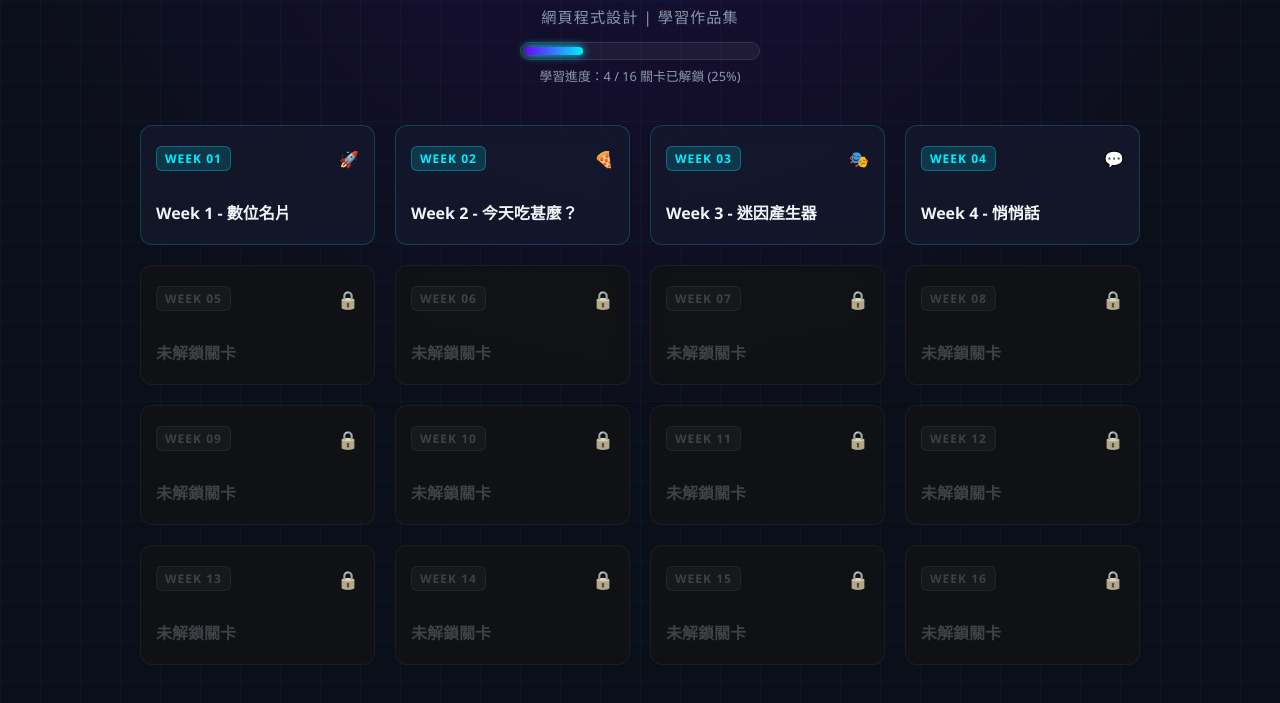
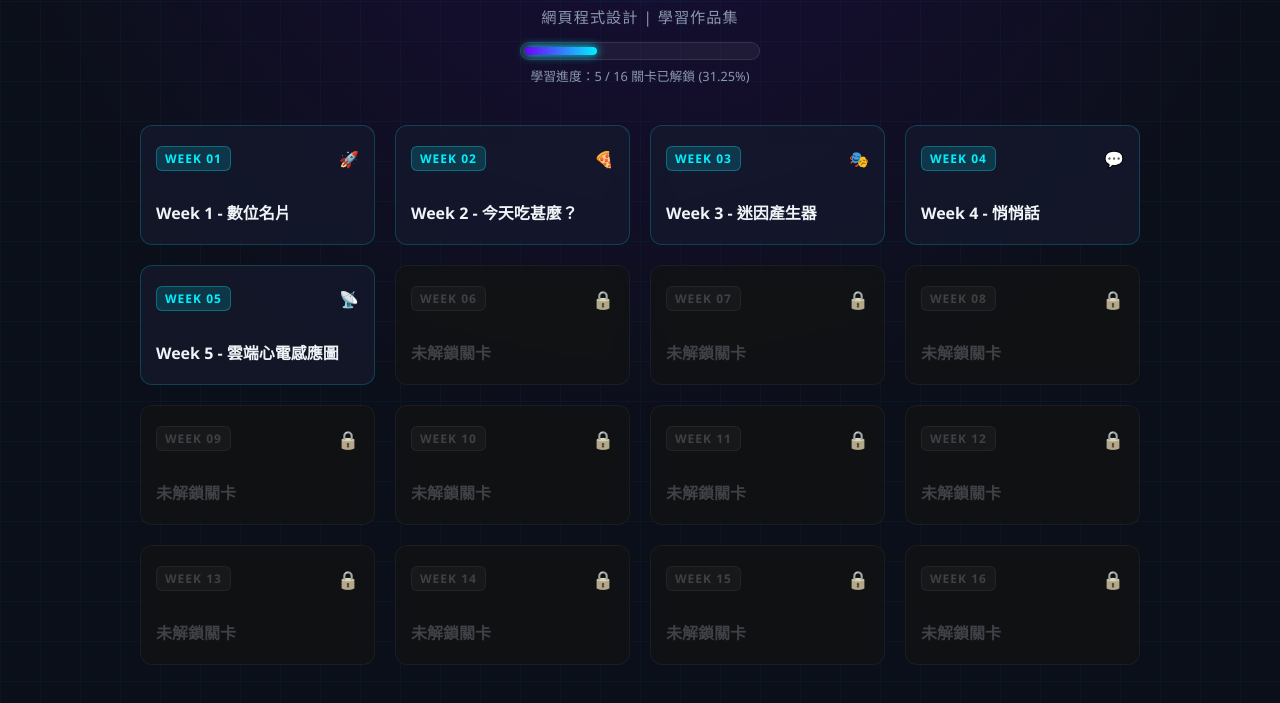
Before and after one commit to s26110149-art/alex, a plain HTML site: page index.html in a window 1280 px wide. Shown: the part 239-942 px from the top of the page. Drawn offline with Linux system fonts and the light colour scheme.

Commit message:
Update index.html

```diff
--- a/index.html
+++ b/index.html
@@ -121,7 +121,7 @@
 
         .progress-bar {
             height: 8px;
-            width: 25%; /* 4/16 = 25% */
+            width: 31.25%; /* 5/16 = 31.25% */
             background: linear-gradient(90deg, var(--secondary-neon), var(--primary-neon));
             border-radius: 20px;
             box-shadow: 0 0 10px var(--primary-neon);
@@ -311,7 +311,7 @@
             <div class="progress-container">
                 <div class="progress-bar"></div>
             </div>
-            <p class="progress-text">學習進度：4 / 16 關卡已解鎖 (25%)</p>
+            <p class="progress-text">學習進度：5 / 16 關卡已解鎖 (31.25%)</p>
         </div>
 
         <!-- 16 個關卡按鈕網格 -->
@@ -353,15 +353,16 @@
                 <div class="card-title">Week 4 - 悄悄話</div>
             </a>
 
-            <!-- Week 5 ~ Week 16 (未解鎖狀態) -->
-            <a href="javascript:void(0);" class="level-card locked">
+            <!-- Week 5 (已解鎖) -->
+            <a href="w5/index.html" class="level-card unlocked">
                 <div class="card-header">
                     <span class="badge">WEEK 05</span>
-                    <span class="lock-icon">🔒</span>
+                    <span class="status-icon">📡</span>
                 </div>
-                <div class="card-title">未解鎖關卡</div>
+                <div class="card-title">Week 5 - 雲端心電感應圖</div>
             </a>
 
+            <!-- Week 6 ~ Week 16 (未解鎖狀態) -->
             <a href="javascript:void(0);" class="level-card locked">
                 <div class="card-header">
                     <span class="badge">WEEK 06</span>
```
